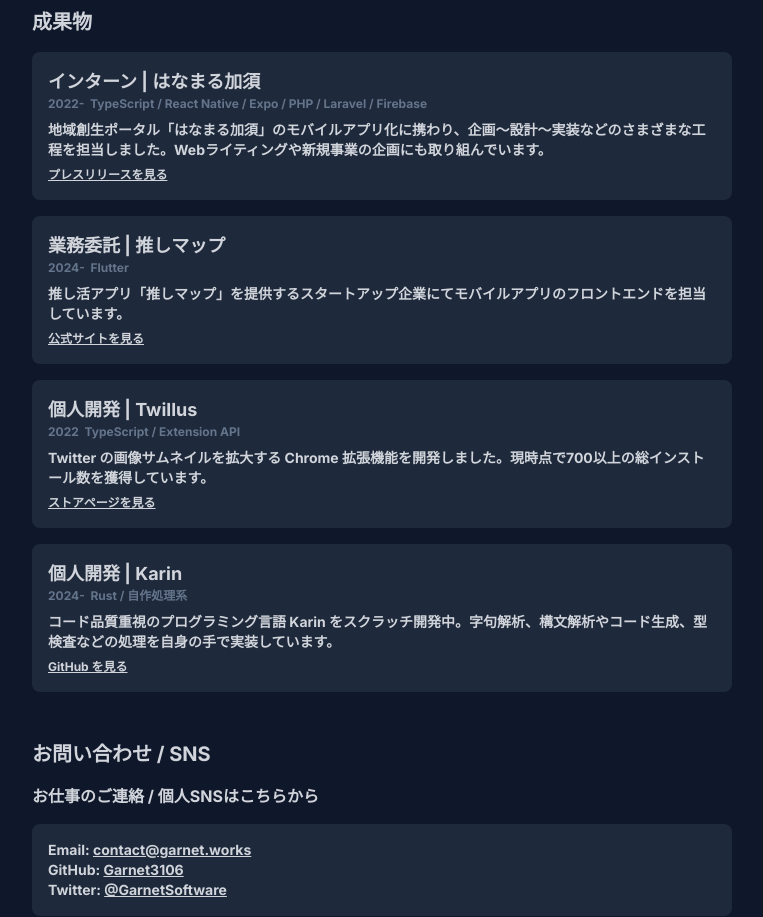
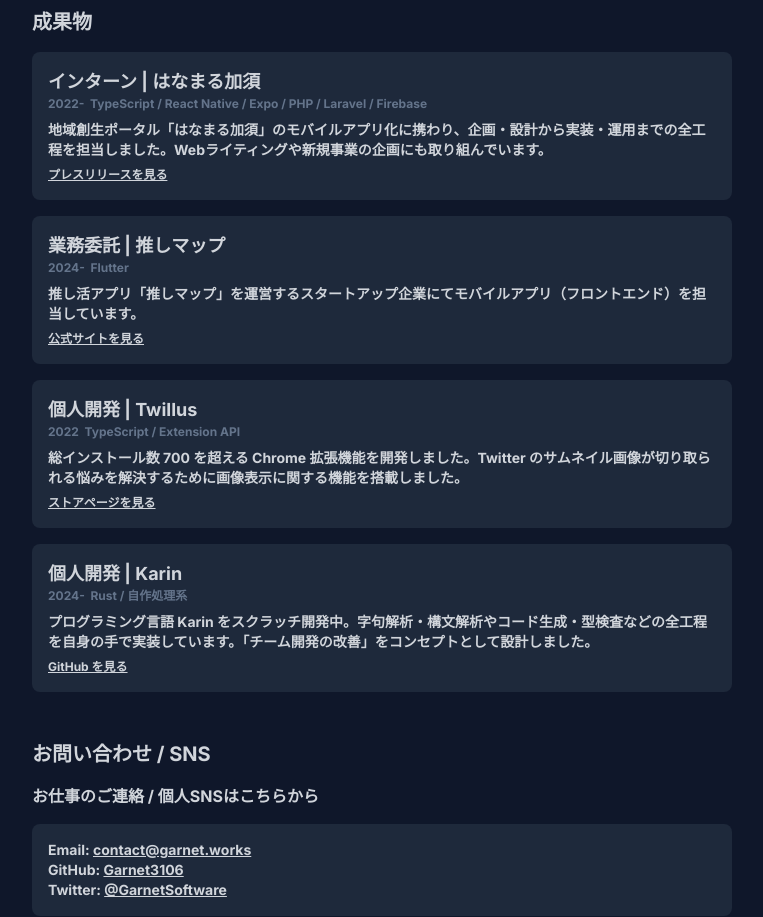
Before and after one commit to Garnet3106/portfolio, a Next.js app: page / in a window 1280 px wide. Shown: the part 900-1817 px from the top of the page, without its empty margins (258-1021 px from the left). Built offline with nearby package versions, Linux system fonts and the light colour scheme.

Commit message:
Fix descriptions of productions

```diff
--- a/src/app/page.tsx
+++ b/src/app/page.tsx
@@ -57,7 +57,7 @@ export default function Home() {
           <Block
             title='インターン | はなまる加須'
             caption='2022-&nbsp;&nbsp;TypeScript / React Native / Expo / PHP / Laravel / Firebase'
-            description='地域創生ポータル「はなまる加須」のモバイルアプリ化に携わり、企画～設計～実装などのさまざまな工程を担当しました。Webライティングや新規事業の企画にも取り組んでいます。'
+            description='地域創生ポータル「はなまる加須」のモバイルアプリ化に携わり、企画・設計から実装・運用までの全工程を担当しました。Webライティングや新規事業の企画にも取り組んでいます。'
             link={{
               url: 'https://prtimes.jp/main/html/rd/p/000000003.000134502.html',
               text: 'プレスリリースを見る',
@@ -66,7 +66,7 @@ export default function Home() {
           <Block
             title='業務委託 | 推しマップ'
             caption='2024-&nbsp;&nbsp;Flutter'
-            description='推し活アプリ「推しマップ」を提供するスタートアップ企業にてモバイルアプリのフロントエンドを担当しています。'
+            description='推し活アプリ「推しマップ」を運営するスタートアップ企業にてモバイルアプリ（フロントエンド）を担当しています。'
             link={{
               url: 'https://www.oshimeter.com',
               text: '公式サイトを見る',
@@ -75,7 +75,7 @@ export default function Home() {
           <Block
             title='個人開発 | Twillus'
             caption='2022&nbsp;&nbsp;TypeScript / Extension API'
-            description='Twitter の画像サムネイルを拡大する Chrome 拡張機能を開発しました。現時点で700以上の総インストール数を獲得しています。'
+            description='総インストール数 700 を超える Chrome 拡張機能を開発しました。Twitter のサムネイル画像が切り取られる悩みを解決するために画像表示に関する機能を搭載しました。'
             link={{
               url: 'https://chromewebstore.google.com/detail/knpbokpcebojngoedkolnmnjghakiadp?hl=ja',
               text: 'ストアページを見る',
@@ -84,7 +84,7 @@ export default function Home() {
           <Block
             title='個人開発 | Karin'
             caption='2024-&nbsp;&nbsp;Rust / 自作処理系'
-            description='コード品質重視のプログラミング言語 Karin をスクラッチ開発中。字句解析、構文解析やコード生成、型検査などの処理を自身の手で実装しています。'
+            description='プログラミング言語 Karin をスクラッチ開発中。字句解析・構文解析やコード生成・型検査などの全工程を自身の手で実装しています。「チーム開発の改善」をコンセプトとして設計しました。'
             link={{
               url: 'https://github.com/orgs/karin-lang/repositories',
               text: 'GitHub を見る',
```
